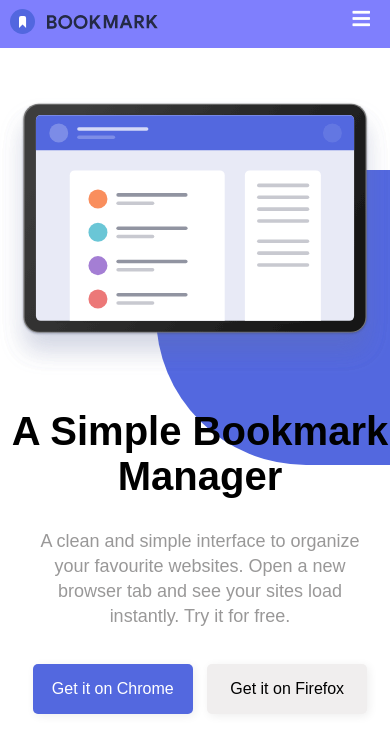
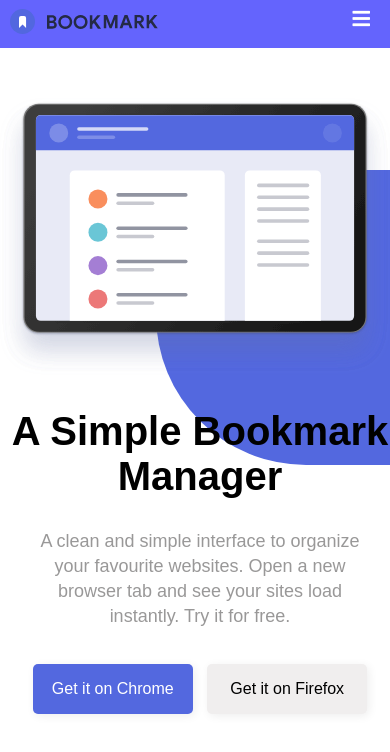
Before and after one commit to dev691047/nav-bar-texting-2, a plain HTML site: page bookmark-landing-page-master/index.html in a window 390 px wide. Shown: the top 752 px of the page. Drawn offline with Linux system fonts and the light colour scheme.

Commit message:
Update style.css

```diff
--- a/bookmark-landing-page-master/style.css
+++ b/bookmark-landing-page-master/style.css
@@ -188,7 +188,7 @@ cursor: pointer;
   nav{
       display: block;
       padding:0;
-      background-color: rgba(95, 95, 253, 0.795);
+      background-color: rgba(95, 95, 253, 0.966);
       height:60px;
       color:white;
      margin-top: -12px;
```
